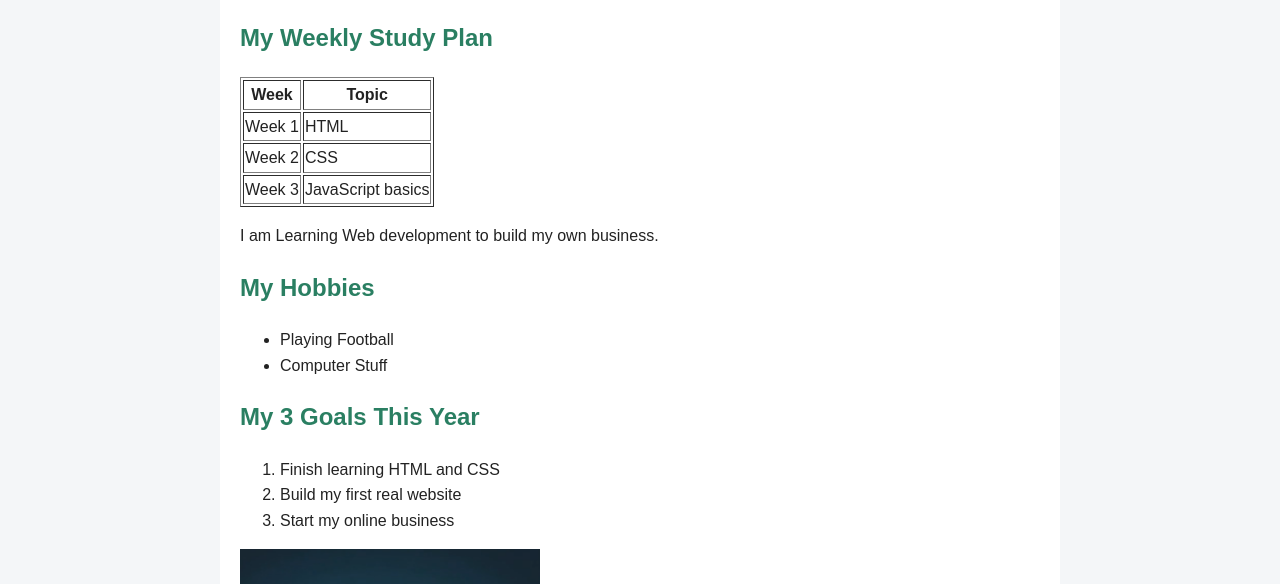
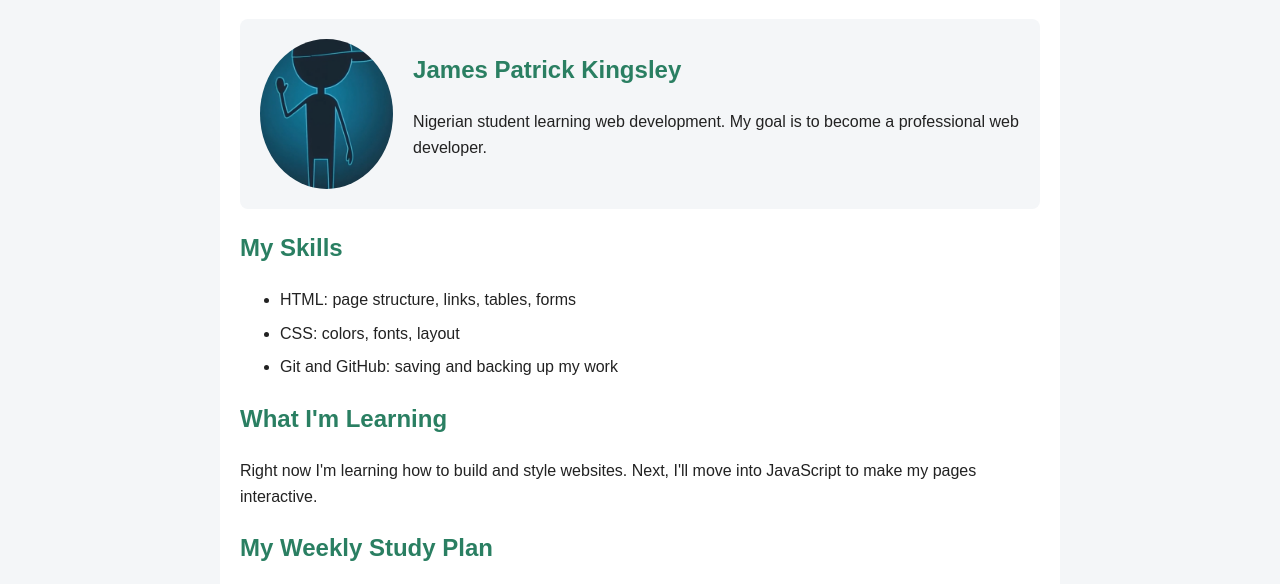
Before and after one commit to jamespat388-web/MY-FIRST-SITE, a plain HTML site: page about.html in a window 1280 px wide. Shown: the part 171-755 px from the top of the page. Drawn offline with Linux system fonts and the light colour scheme.

Commit message:
Day 5: profile page

```diff
--- a/about.html
+++ b/about.html
@@ -16,6 +16,22 @@
 </header>
 <main>
 <h1>About Me</h1>
+<section class="profile">
+  <img src="images/image.png" alt="Photo of James" width="150">
+  <div>
+    <h2>James Patrick Kingsley</h2>
+    <p>Nigerian student learning web development. My goal is to become a professional web developer.</p>
+  </div>
+</section>
+
+<h2>My Skills</h2>
+<ul>
+  <li>HTML: page structure, links, tables, forms</li>
+  <li>CSS: colors, fonts, layout</li>
+  <li>Git and GitHub: saving and backing up my work</li>
+</ul>
+<h2>What I'm Learning</h2>
+<p>Right now I'm learning how to build and style websites. Next, I'll move into JavaScript to make my pages interactive.</p>
 <h2>My Weekly Study Plan</h2>
 <table border="1">
     <thead>
--- a/style.css
+++ b/style.css
@@ -65,4 +65,42 @@ button {
 
 button:hover {
   background-color: #1e3a5f;
+}.profile {
+  display: flex;
+  align-items: center;
+  gap: 20px;
+  background-color: #f4f6f8;
+  padding: 20px;
+  border-radius: 8px;
+  margin-bottom: 20px;
 }
+
+.profile img {
+  width: 150px;
+  height: 150px;
+  object-fit: cover;
+  border-radius: 50%;
+}
+
+.profile h2 {
+  margin-top: 0;
+}
+
+ul li {
+  margin-bottom: 8px;
+}table {
+  border-collapse: collapse;
+  width: 100%;
+  max-width: 500px;
+}
+
+th, td {
+  border: 1px solid #1e3a5f;
+  padding: 10px;
+  text-align: left;
+}
+
+th {
+  background-color: #1e3a5f;
+  color: white;
+}
```
